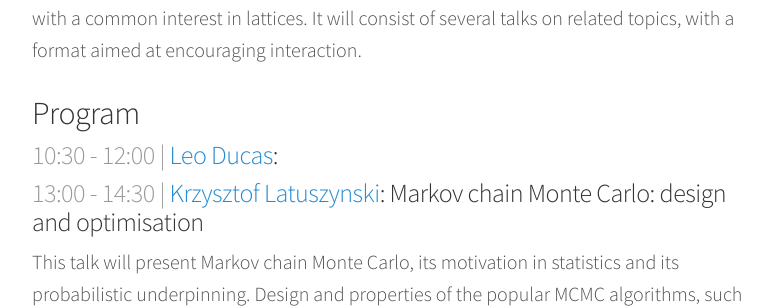
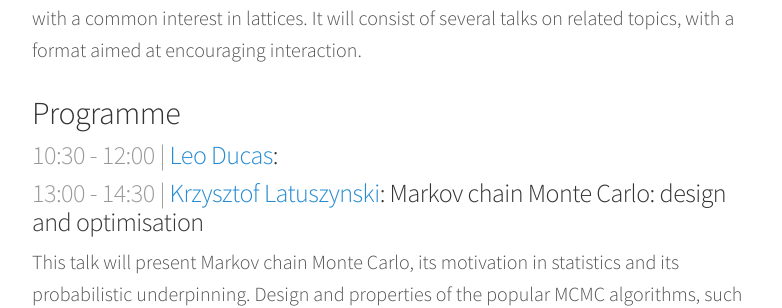
Before and after one commit to malb/discrete-subgroup, a Jekyll site: the page built from _posts/2018-09-24-lattice-meeting.md, in a window 1280 px wide and 900 px high, scrolled down 320 px. Shown: the part 167-475 px from the top of the window, without its empty margins (248-1030 px from the left). Built offline with Jekyll 4.4.1, drawn with Linux system fonts in a browser that asks for light colours; nearby versions of some CDN libraries.

Commit message:
it's programme not program

```diff
--- a/_posts/2018-09-24-lattice-meeting.md
+++ b/_posts/2018-09-24-lattice-meeting.md
@@ -7,7 +7,7 @@ Lattice-based approaches are emerging as a common theme in modern cryptography a
 
 This meeting — on *24 September 2018* — is aimed at connecting the two communities with a common interest in lattices. It will consist of several talks on related topics, with a format aimed at encouraging interaction.
 
-## Program ##
+## Programme ##
 
 ### <span> 10:30 - 12:00 | [Leo Ducas](https://homepages.cwi.nl/~ducas/)</span>:  ###
 
```
